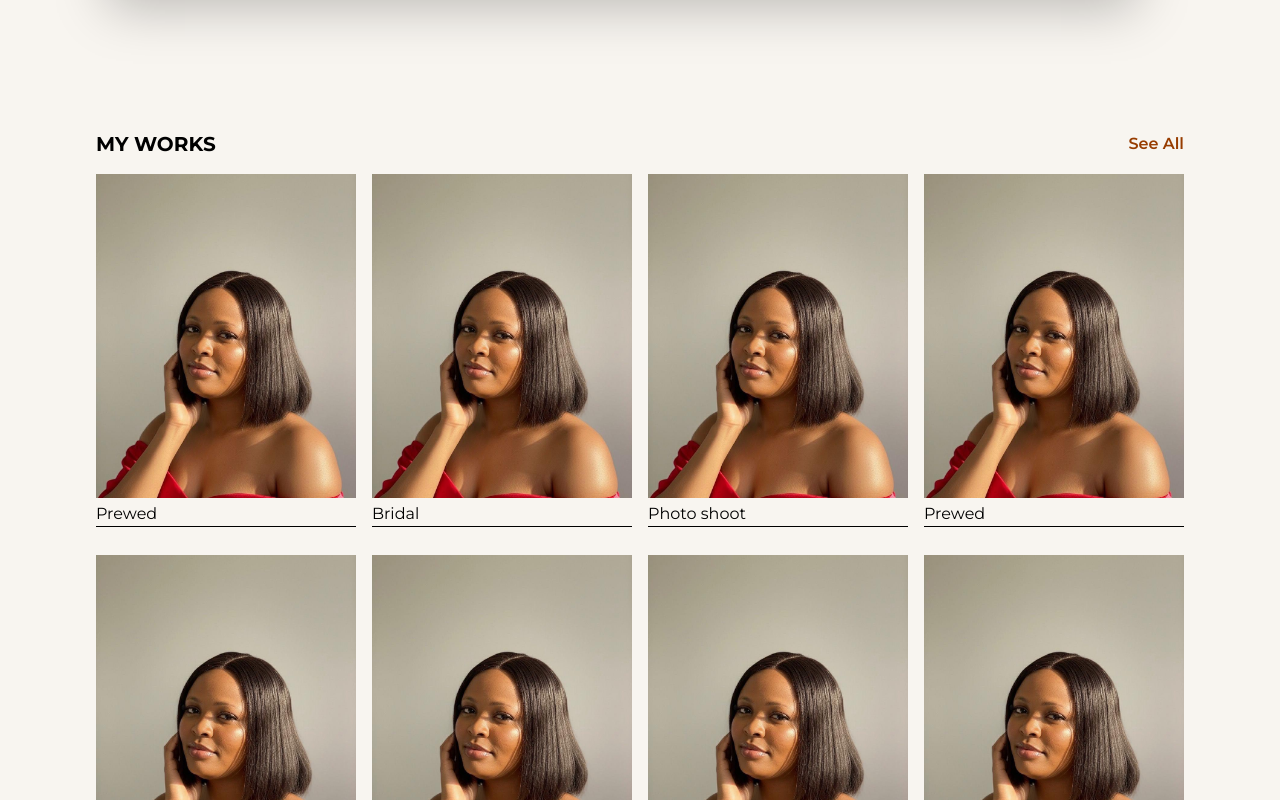
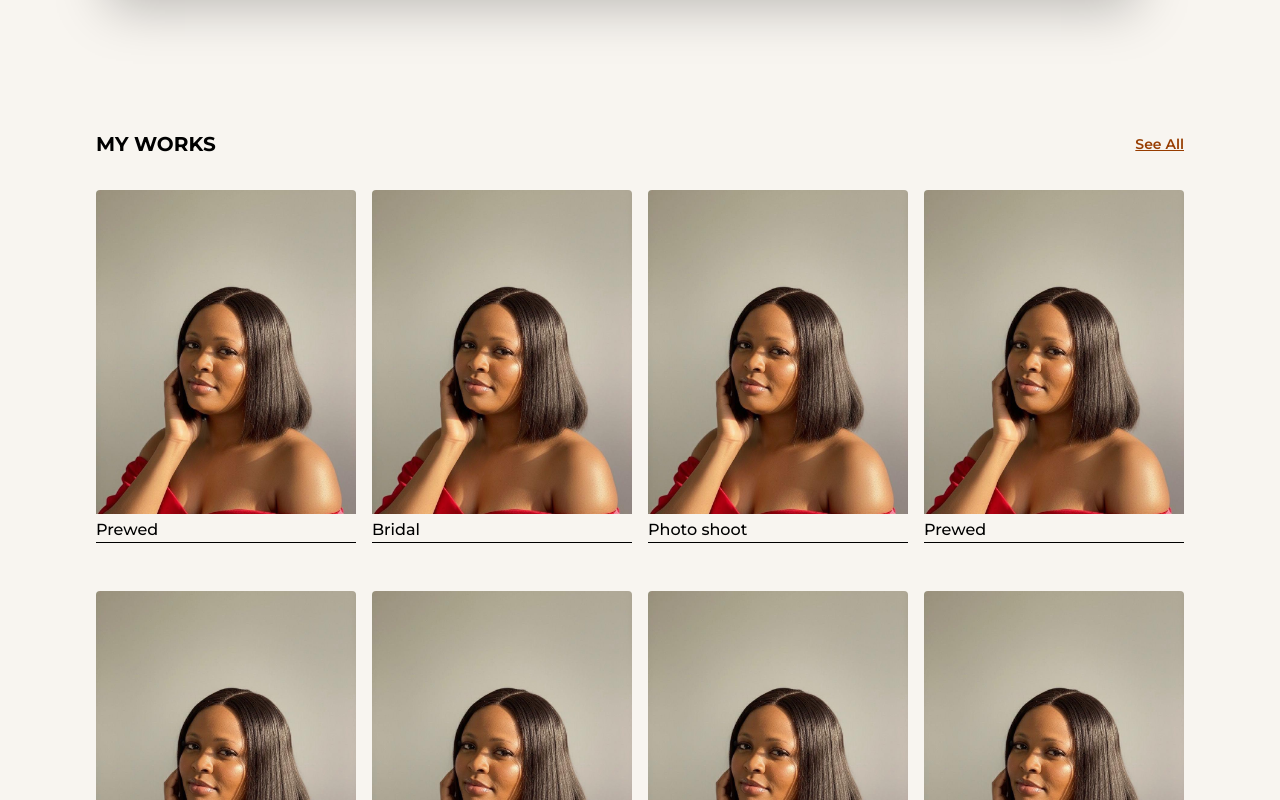
Before and after one commit to ernestkris6/GlamByLaSauce, a React (Vite) app: page / in a window 1280 px wide. Shown: the part 960-1760 px from the top of the page. Built offline with nearby package versions, Linux system fonts and the light colour scheme; a web font is replaced by a local one.

Commit message:
my works completed

```diff
--- a/src/ui/MyWorks.jsx
+++ b/src/ui/MyWorks.jsx
@@ -2,6 +2,7 @@ import React from 'react'
 import { Link } from 'react-router-dom'
 
 import succy from "../assets/succy.jpg"
+import { BsArrowRight } from 'react-icons/bs'
 
 const imageData = [
     {
@@ -51,21 +52,22 @@ export default function MyWorks() {
   return (
     <section className='py-10 px-6 md:px-10 lg:px-24 mb-6 md:mb-8'>
         {/*Texts*/}
-        <div className='flex flex-row justify-between items-center pb-4'>
+        <div className='flex flex-row justify-between items-center pb-6 md:pb-8'>
             <p className='text-black uppercase font-bold text-xl'>my works</p>
-            <Link to='works'>
-                <p className='text-amber-800 font-semibold'>See All</p>
+            <Link to='works' onClick={()=> scrollTo(0,0)}>
+                <p className='text-amber-800 font-semibold text-sm underline'>See All</p>
+
             </Link>
         </div>
 
         {/*Photos*/}
-        <div className="grid grid-cols-[1fr_1fr] md:grid-cols-[1fr_1fr_1fr_1fr] gap-4 ">
+        <div className="grid grid-cols-[1fr_1fr] md:grid-cols-[1fr_1fr_1fr_1fr] gap-4">
           {imageData?.map((item, id) => {
             return (
-                <div key={id}>
-                    <img className='pb-1' src={item.img} alt="" />
-                    <p>{item.text}</p>
-                    <hr className='pb-3'/>
+                <div className='pb-8' key={id}>
+                    <img className='pb-1 rounded hover:-translate-y-2 duration-500 transition-transform cursor-pointer' src={item.img} alt="" />
+                    <p className='font-medium text-sm md:text-base'>{item.text}</p>
+                    <hr/>
 
                 </div>
             )
@@ -74,12 +76,3 @@ export default function MyWorks() {
     </section>
   )
 }
-
-
-//  {imageData?.map((item, id) => {
-//             return(
-//                 <div key={id}>
-//                     <p>{item.text}</p>
-//                 </div>
-//             )
-//            })}
```
